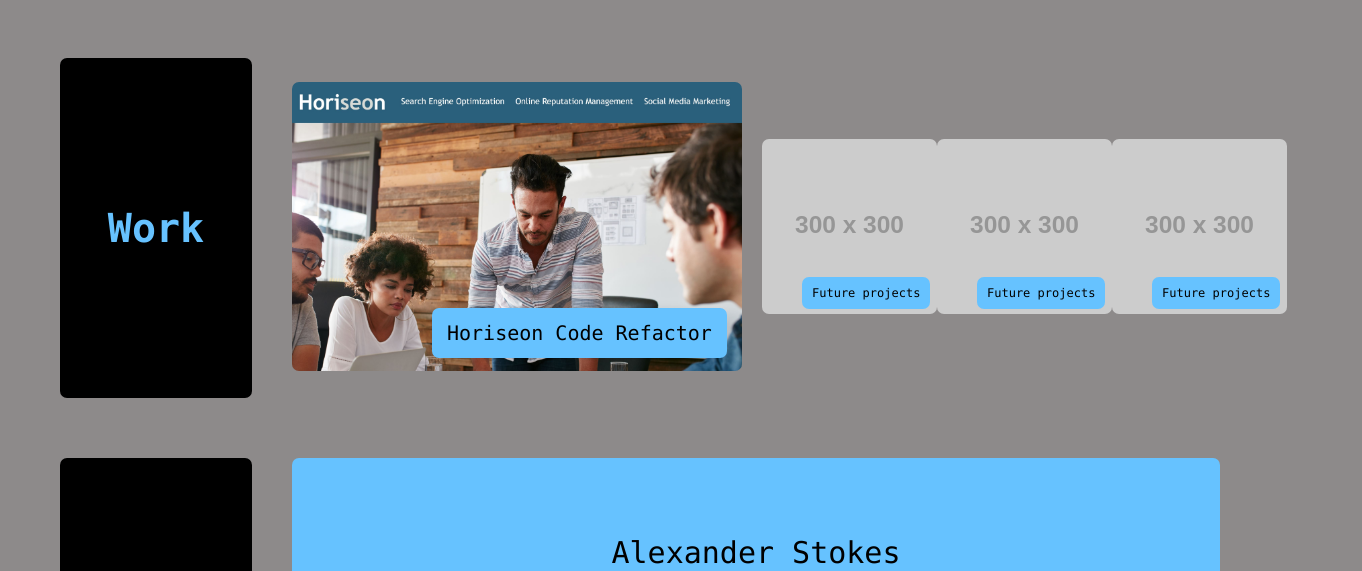
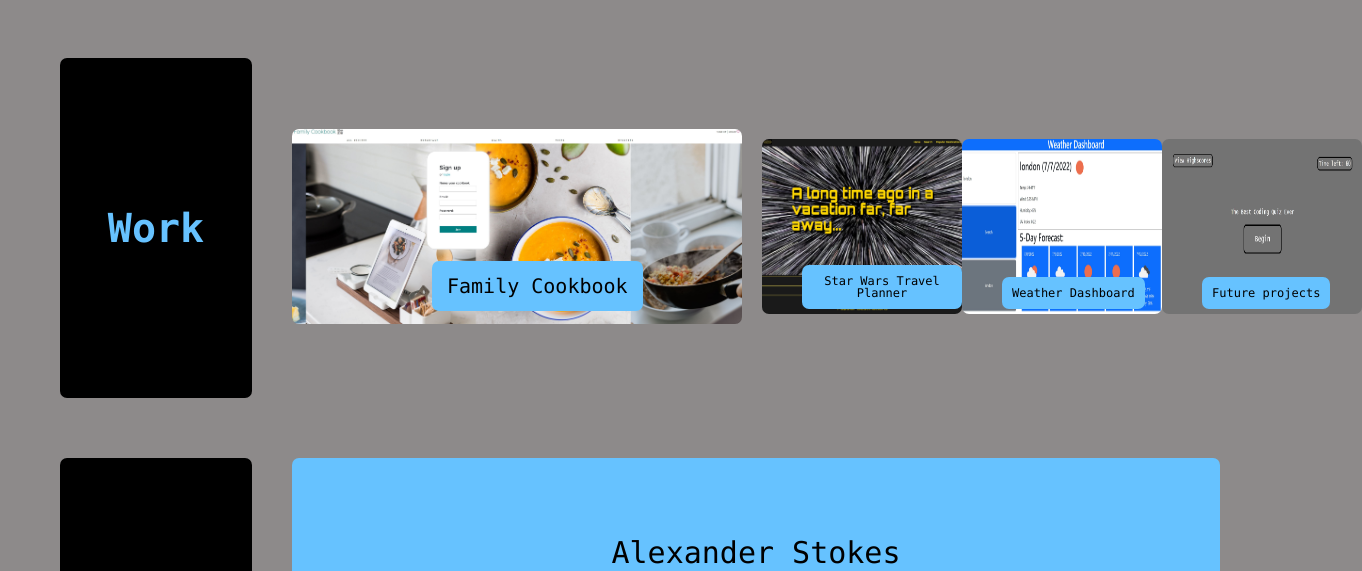
Before and after one commit to Zzaclipse/classPortfolio, a plain HTML site: page index.html in a window 1280 px wide. Shown: the part 782-1353 px from the top of the page, 1362 px wide, since content can reach past the window. Drawn offline with Linux system fonts and the light colour scheme; placeholder pictures from the web are drawn by us.

Commit message:
updated with projects

```diff
--- a/index.html
+++ b/index.html
@@ -1,15 +1,14 @@
 <!DOCTYPE html>
 <html lang="en">
   <head>
-    <meta charset="UTF-8">
-    <meta http-equiv="X-UA-Compatible" content="IE=edge">
-    <meta name="viewport" content="width=device-width, initial-scale=1.0">
+    <meta charset="UTF-8" />
+    <meta http-equiv="X-UA-Compatible" content="IE=edge" />
+    <meta name="viewport" content="width=device-width, initial-scale=1.0" />
     <title>Portfolio</title>
-    <link rel="stylesheet" type="text/css" href="./assets/css/reset.css">
+    <link rel="stylesheet" type="text/css" href="./assets/css/reset.css" />
     <link rel="stylesheet" type="text/css" href="./assets/css/style.css" />
   </head>
   <body>
-
     <!-- HEADER WITH LINKS -->
     <header>
       <h1>Alexander Stokes</h1>
@@ -25,54 +24,75 @@
     <section class="containerSection">
       <h2 id="abtme">About Me</h2>
       <section class="midSection">
-            <p>Born and raised in England, now living in New Jersey. </p>
-            <br>
-            <br>
-            <p>I love to travel and have visited 40 of the 50 states. </p>
-            <br>
-            <br>
+        <p>Born and raised in England, now living in New Jersey.</p>
+        <br />
+        <br />
+        <p>I love to travel and have visited 40 of the 50 states.</p>
+        <br />
+        <br />
         <p>I'm a dog owner of a labrador and a boxer.</p>
-            <br>
-            <br>
+        <br />
+        <br />
         <p>Learning to be a fullstack web developer.</p>
       </section>
-        <figure class="f1"><img src="./assets/images/headshot.JPG"  alt="really old headshot" class="headshot"></figure>
+      <figure class="f1">
+        <img
+          src="./assets/images/headshot.JPG"
+          alt="really old headshot"
+          class="headshot"
+        />
+      </figure>
     </section>
 
     <!-- WORK SECTION -->
     <section class="containerSection">
-
       <h2 class="work" id="wrk">Work</h2>
 
       <!-- PREVIOUS HOMEWORK -->
       <figure class="imgContain">
-            <a href="https://zzaclipse.github.io/codeRefactor/">
-            <img src="./assets/images/horiseon.JPG" alt="coderefactor" class="codeRefac">
-            <p class="txtOnImg">Horiseon Code Refactor</p>
+        <a href="https://family-cookbook-astokes.herokuapp.com/">
+          <img
+            src="./assets/images/familycookbook.JPG"
+            alt="coderefactor"
+            class="codeRefac"
+          />
+          <p class="txtOnImg">Family Cookbook</p>
         </a>
       </figure>
 
       <!-- 3 SMALLER PLACEHOLDER BOXES -->
       <figure class="imgContain">
-            <a href="#">
-            <img src="https://via.placeholder.com/300" alt="placeholder">
+        <a href="https://ianahill.github.io/StarWars-Travel-Planner/">
+          <img
+            src="./assets/images/starwars.JPG"
+            alt="placeholder"
+            style="width: 200px"
+          />
+          <p class="txtOnImgSmall">Star Wars Travel Planner</p>
+        </a>
+      </figure>
+      <figure class="imgContain">
+        <a
+          href="https://zzaclipse.github.io/theMostMagnificentWeatherDashboard/"
+        >
+          <img
+            src="./assets/images/weatherdash.JPG"
+            alt="placeholder"
+            style="width: 200px"
+          />
+          <p class="txtOnImgSmall">Weather Dashboard</p>
+        </a>
+      </figure>
+      <figure class="imgContain">
+        <a href="https://zzaclipse.github.io/theBestQuizEver/">
+          <img
+            src="./assets/images/quiz.JPG"
+            alt="placeholder"
+            style="width: 200px"
+          />
           <p class="txtOnImgSmall">Future projects</p>
         </a>
       </figure>
-        <figure class="imgContain">
-            <a href="#">
-            <img src="https://via.placeholder.com/300" alt="placeholder">
-            <p class="txtOnImgSmall">Future projects</p>
-            </a>
-        </figure>
-        <figure class="imgContain">
-            <a href="#">
-            <img src="https://via.placeholder.com/300" alt="placeholder">
-            <p class="txtOnImgSmall">Future projects</p>
-            </a>
-        </figure>
-
-
     </section>
 
     <!-- CONTACT ME SECTION -->
@@ -80,20 +100,19 @@
       <h2 class="cm" id="contme">Contact Me</h2>
       <section class="midSectionContact">
         <p>Alexander Stokes</p>
-            <br>
-            <br>
-            <br>
+        <br />
+        <br />
+        <br />
         <p>za.stokes@gmail.com</p>
-            <br>
-            <br>
-            <br>
+        <br />
+        <br />
+        <br />
         <p>
-                <a href="https://github.com/Zzaclipse" class="github">github.com/Zzaclipse</a>
+          <a href="https://github.com/Zzaclipse" class="github"
+            >github.com/Zzaclipse</a
+          >
         </p>
       </section>
     </section>
-
-
-
   </body>
 </html>
```
Also changed, not shown: assets/images/familycookbook.JPG (added), assets/images/quiz.JPG (added), assets/images/starwars.JPG (added), assets/images/weatherdash.JPG (added). Lines whose indentation alone changed are shown as unchanged.
